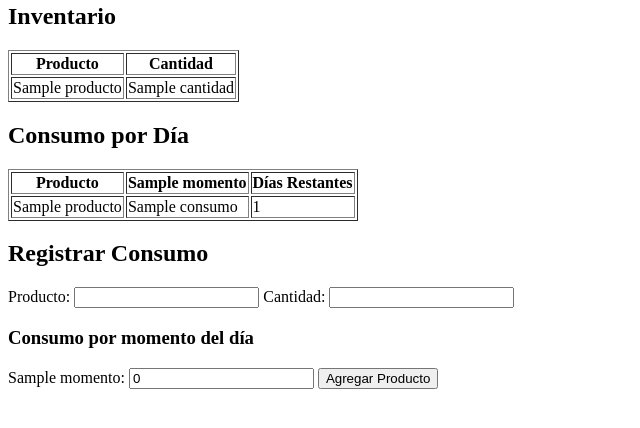
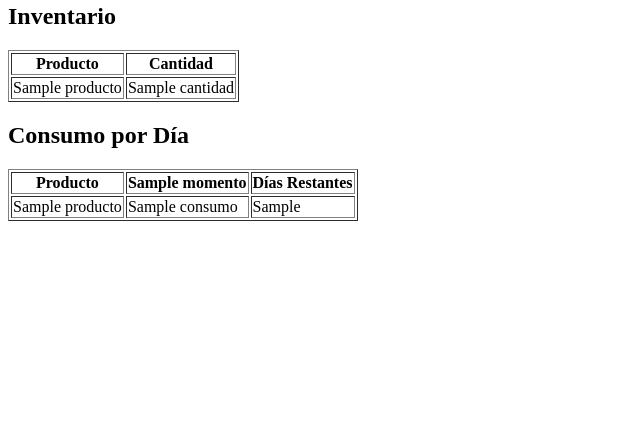
Before and after one commit to Aryamt22/registro-mercado, a Flask app: template templates/index.html in a window 1280 px wide. Shown: the part 149-577 px from the top of the page, without its empty margins (0-640 px from the left). Run offline with Flask 3, Linux system fonts and the light colour scheme; the template is opened without the code that fills it: most values are stand-ins (such as "Sample title", 1, 10 or a date in 2020).

Commit message:
Update index.html

```diff
--- a/templates/index.html
+++ b/templates/index.html
@@ -4,48 +4,6 @@
     <meta charset="UTF-8">
     <meta name="viewport" content="width=device-width, initial-scale=1.0">
     <title>Registro de Mercado</title>
-    <script>
-        function agregarProducto() {
-            const producto = document.getElementById("producto").value;
-            const cantidad = document.getElementById("cantidad").value;
-
-            if (!producto || !cantidad || cantidad <= 0) {
-                alert("Ingrese un producto válido y una cantidad mayor a 0");
-                return;
-            }
-
-            const consumos = {};
-            document.querySelectorAll(".consumo").forEach(input => {
-                consumos[input.name] = input.value || 0;
-            });
-
-            fetch("/agregar", {
-                method: "POST",
-                headers: { "Content-Type": "application/json" },
-                body: JSON.stringify({ producto, cantidad, consumo: consumos })
-            })
-            .then(response => response.json())
-            .then(data => {
-                if (data.message) {
-                    actualizarTabla(data.inventario);
-                } else {
-                    alert(data.error);
-                }
-            })
-            .catch(error => console.error("Error:", error));
-        }
-
-        function actualizarTabla(inventario) {
-            const tablaInventario = document.getElementById("tablaInventario");
-            tablaInventario.innerHTML = "";
-
-            Object.keys(inventario).forEach(producto => {
-                const tr = document.createElement("tr");
-                tr.innerHTML = `<td>${producto}</td><td>${inventario[producto].cantidad}</td>`;
-                tablaInventario.appendChild(tr);
-            });
-        }
-    </script>
 </head>
 <body>
     <h1>Registro de Mercado</h1>
@@ -61,7 +19,7 @@
                 <th>Cantidad</th>
             </tr>
         </thead>
-        <tbody id="tablaInventario">
+        <tbody>
             {% for producto, data in inventario.items() %}
             <tr>
                 <td>{{ producto }}</td>
@@ -89,26 +47,14 @@
                 {% for momento in momentos %}
                 <td>{{ data.consumo[momento] }}</td>
                 {% endfor %}
-                <td>{{ (data.cantidad // sum(data.consumo.values())) if sum(data.consumo.values()) > 0 else 1 }}</td>
+                <td>
+                    {% for momento in momentos %}
+                        {{ data.dias_restantes[momento] }}
+                    {% endfor %}
+                </td>
             </tr>
             {% endfor %}
         </tbody>
     </table>
-
-    <h2>Registrar Consumo</h2>
-    <form onsubmit="event.preventDefault(); agregarProducto();">
-        <label for="producto">Producto:</label>
-        <input type="text" id="producto" required>
-        <label for="cantidad">Cantidad:</label>
-        <input type="number" id="cantidad" required>
-
-        <h3>Consumo por momento del día</h3>
-        {% for momento in momentos %}
-            <label>{{ momento }}:</label>
-            <input type="number" name="{{ momento }}" class="consumo" value="0">
-        {% endfor %}
-
-        <button type="submit">Agregar Producto</button>
-    </form>
 </body>
 </html>
```
